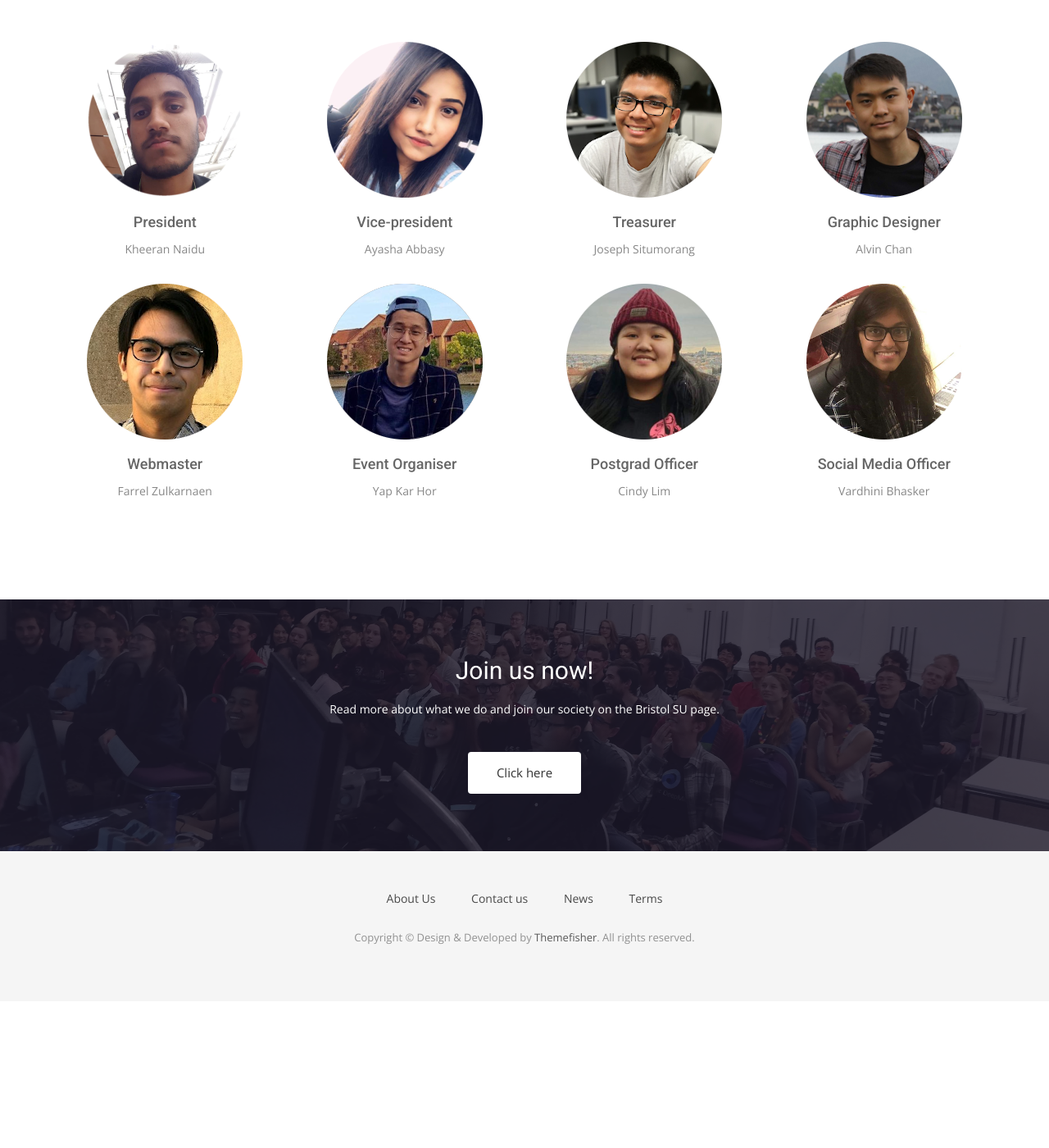
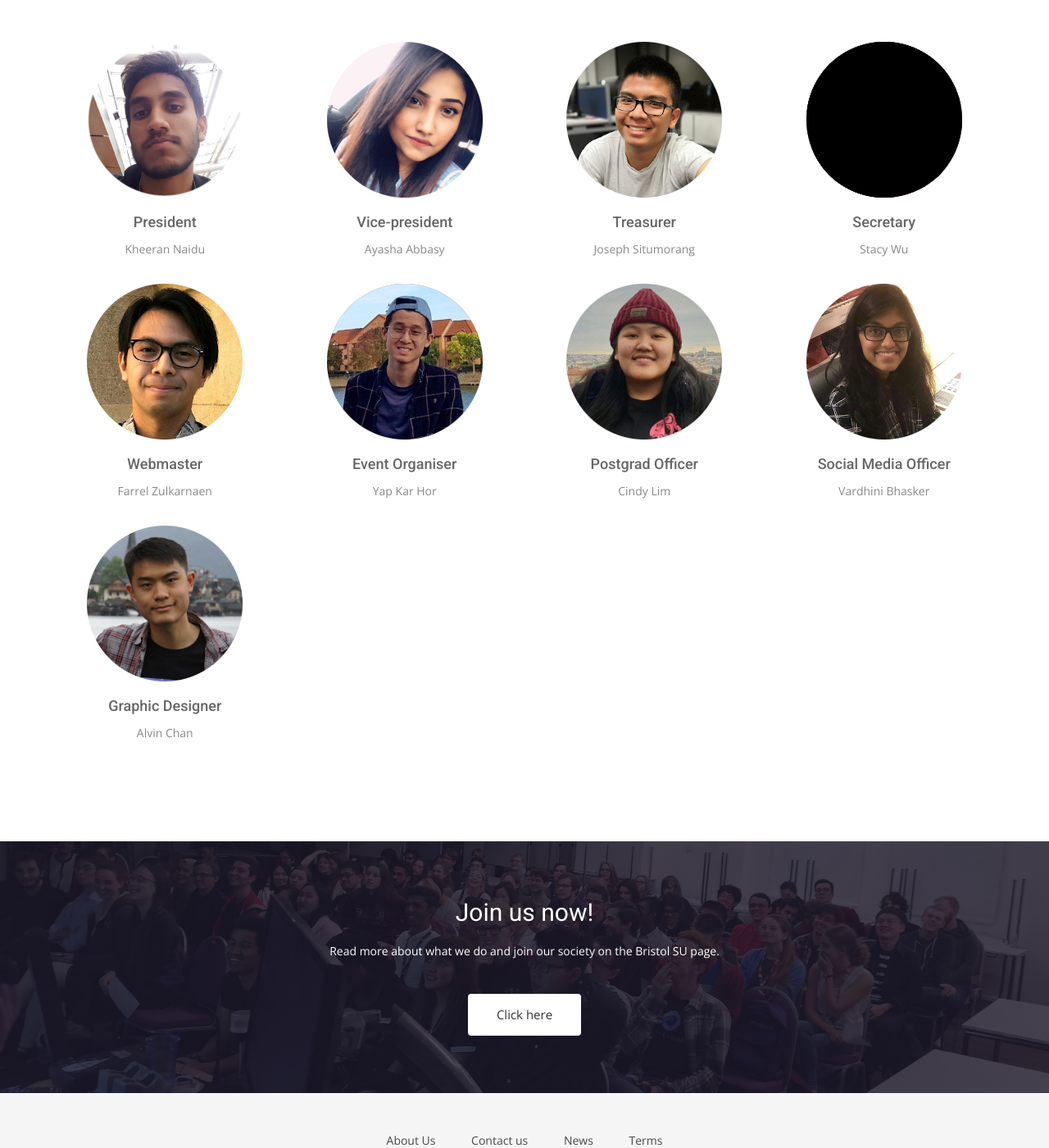
Before and after one commit to bristolresearchsoc/bristolresearchsoc.github.io, a Jekyll site: the page built from index.html, in a window 1280 px wide and 1400 px high, scrolled down 2111 px. Shown: the whole window at 82% size. Built offline with Jekyll 4.4.1, drawn with Linux system fonts in a browser that asks for light colours; nearby versions of some CDN libraries; some web fonts are replaced; before the commit the page ends 3332 px from its top, so only the background shows below that.

Commit message:
added secretary

```diff
--- a/index.html
+++ b/index.html
@@ -104,9 +104,9 @@ permalink: /
       <div class="col-sm-6 col-md-3">
         <div class="service-item">
           <!--<i class="ion-bug"></i>-->
-		  <img src="{{ site.baseurl }}/img/portfolio/graph.png" alt="">
-          <h4>Graphic Designer</h4>
-          <p>Alvin Chan</p>
+		  <img src="{{ site.baseurl }}/img/portfolio/secretary.png" alt="">
+          <h4>Secretary</h4>
+          <p>Stacy Wu</p>
         </div>
       </div>
       <div class="col-sm-6 col-md-3">
@@ -139,6 +139,14 @@ permalink: /
 		  <img src="{{ site.baseurl }}/img/portfolio/socialmedia.png" alt="">
           <h4>Social Media Officer</h4>
           <p>Vardhini Bhasker</p>
+        </div>
+      </div>
+      <div class="col-sm-6 col-md-3">
+        <div class="service-item">
+          <!--<i class="ion-leaf"></i>-->
+      <img src="{{ site.baseurl }}/img/portfolio/graph.png" alt="">
+          <h4>Graphic Designer</h4>
+          <p>Alvin Chan</p>
         </div>
       </div>
     </div>
```
Also changed, not shown: img/portfolio/secretary.png (added).
